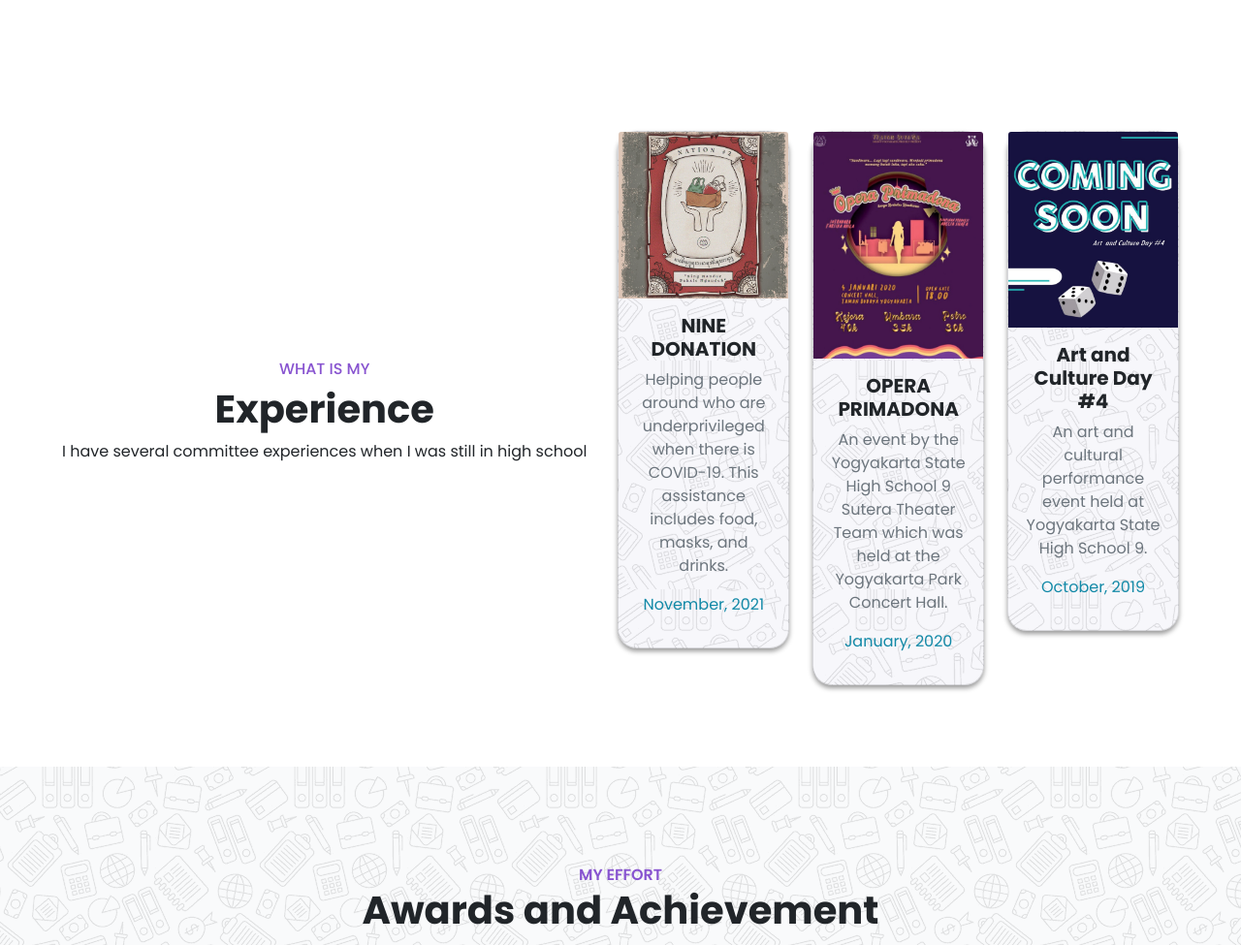
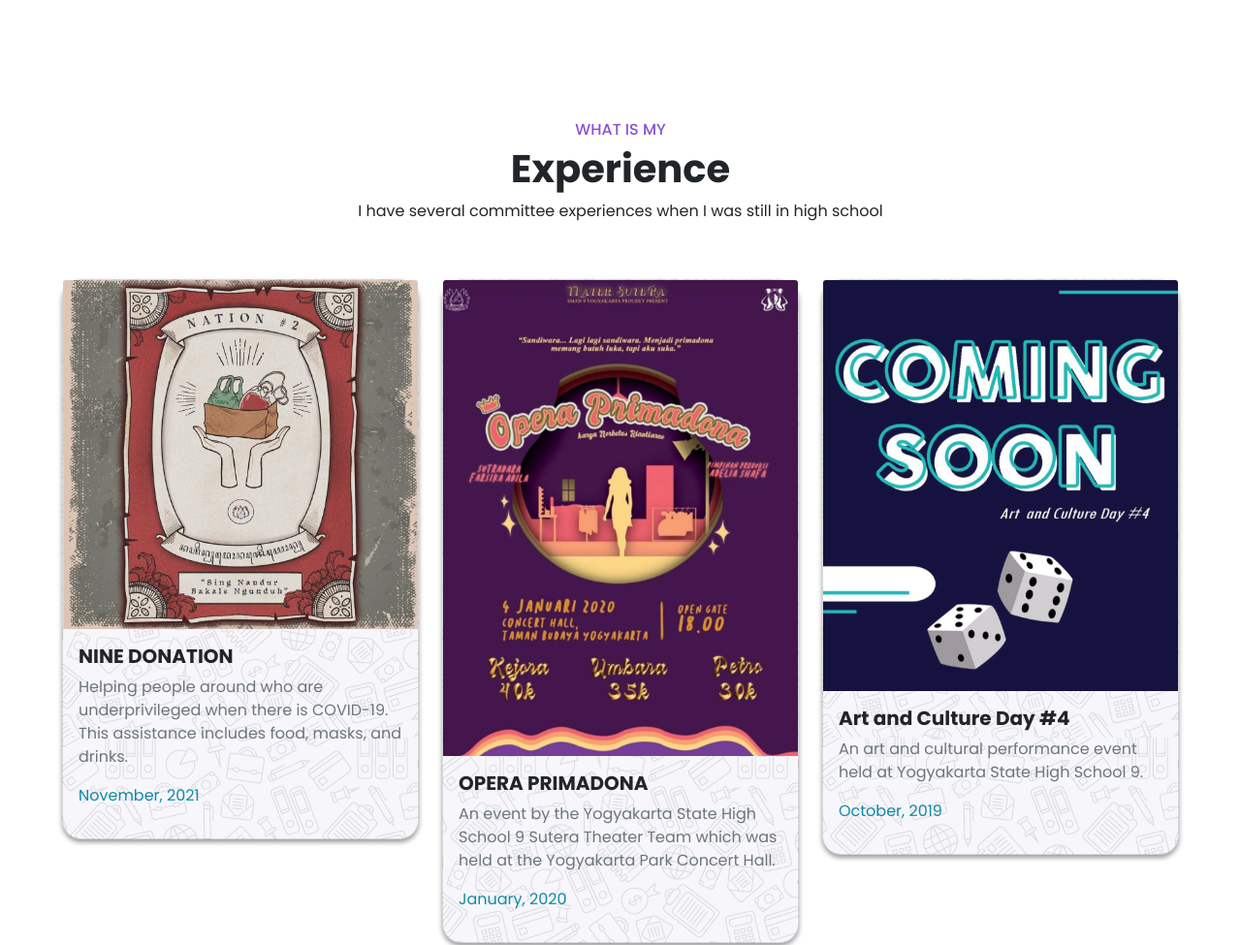
Before and after one commit to Brilliahib/Brilliahib.github.io, a plain HTML site: page index.html in a window 1280 px wide. Shown: the part 1340-2315 px from the top of the page at 97% size. Drawn offline with nearby package versions, Linux system fonts and the light colour scheme.

Commit message:
Update style.css

```diff
--- a/style.css
+++ b/style.css
@@ -113,10 +113,8 @@ span {
 
 .experience-container{
   display: grid;
-  grid-template-columns: repeat(auto-fit, minmax(240px, auto));
   grid-gap: 2rem;
   align-items: center;
-  text-align: center;
   margin-top: 4rem;
 }
 
```
